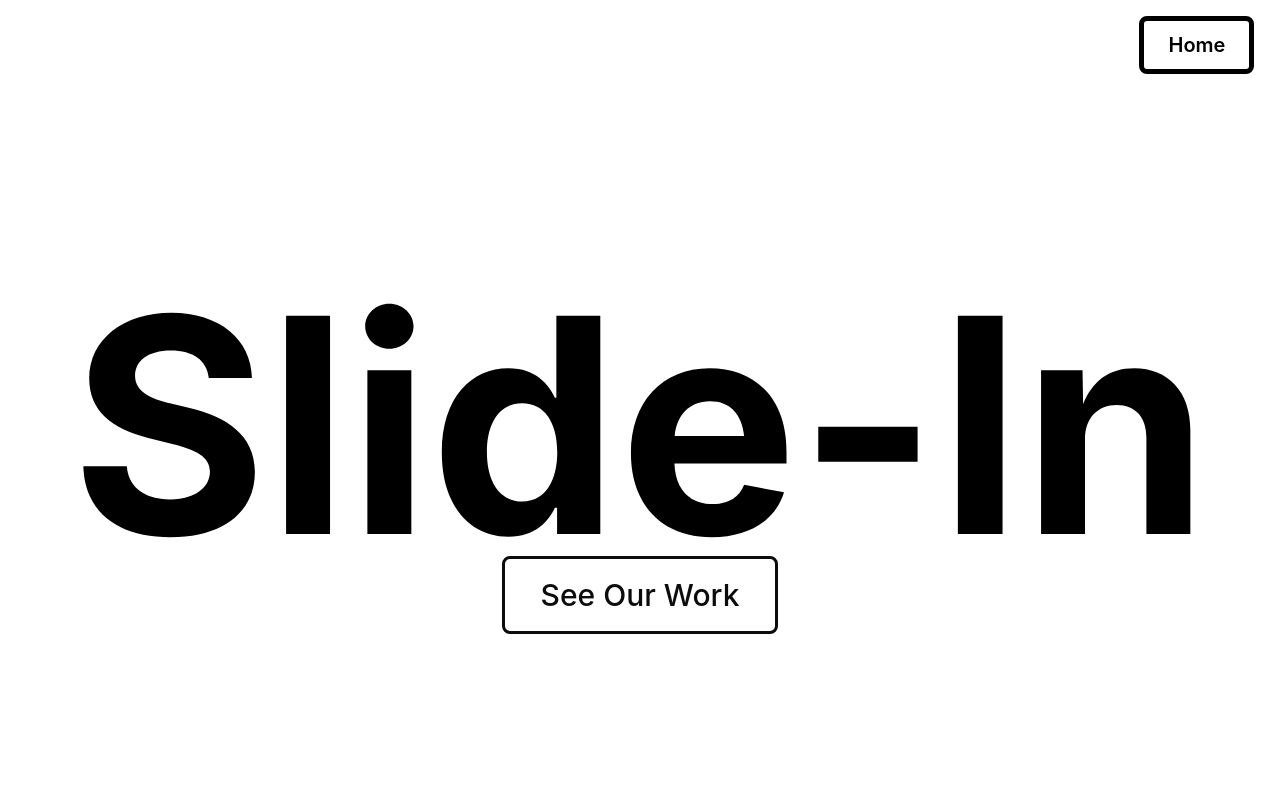
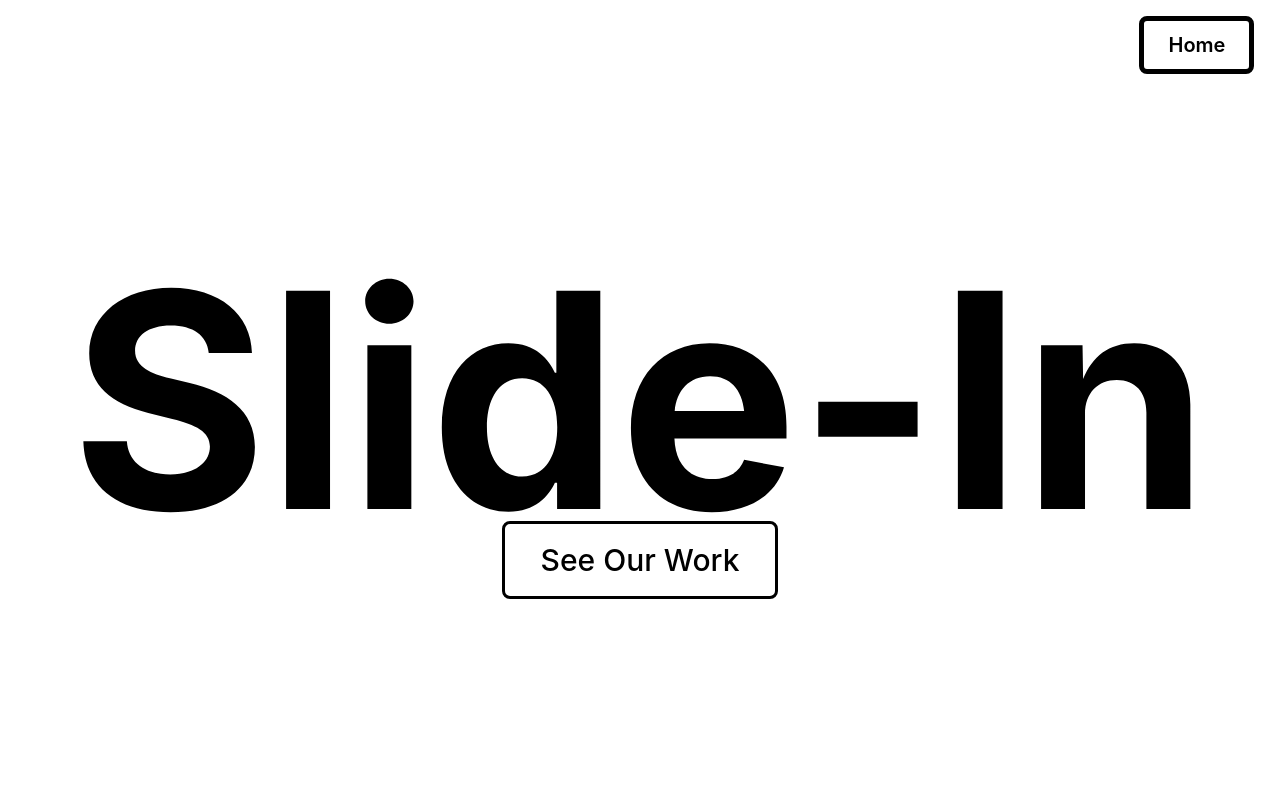
Before and after one commit to mjchin1/WebPageSamples, a React (Vite) app in the folder client/: page /sldn in a window 1280 px wide. Shown: the top 800 px of the page. Built offline with nearby package versions, Linux system fonts and the light colour scheme; a web font is replaced by a local one.

Commit message:
fixed logo placement on slide-in

```diff
--- a/client/src/Components/SlideIn.jsx
+++ b/client/src/Components/SlideIn.jsx
@@ -25,8 +25,6 @@ export default function SlideIn() {
         <div className="sldnDiv2"></div>
       </div>
       <button className="sldnHomeButton" onClick={scroll}>See Our Work</button>
-
-
     </div>
 
     <div className="sldnContentBlock2">
--- a/client/src/index.css
+++ b/client/src/index.css
@@ -1693,14 +1693,15 @@ font-weight: 600;
 }
 
 .sldnHomeButton {
+  position: absolute;
   font-size:30px;
-  background-color: white;
-  color: white;
-  border: solid;
-  margin-top: -10vw;
-  animation: fadeToBlack 3s;
-  animation-delay: 4s;
+  background-color: transparent;
+  opacity: 0;
+  border: solid;
+  animation: imageAppear 3s;
+  animation-delay: 2s;
   animation-fill-mode: forwards;
+  margin-top: 25vw;
 }
 
 .sldnBackButton {
```
